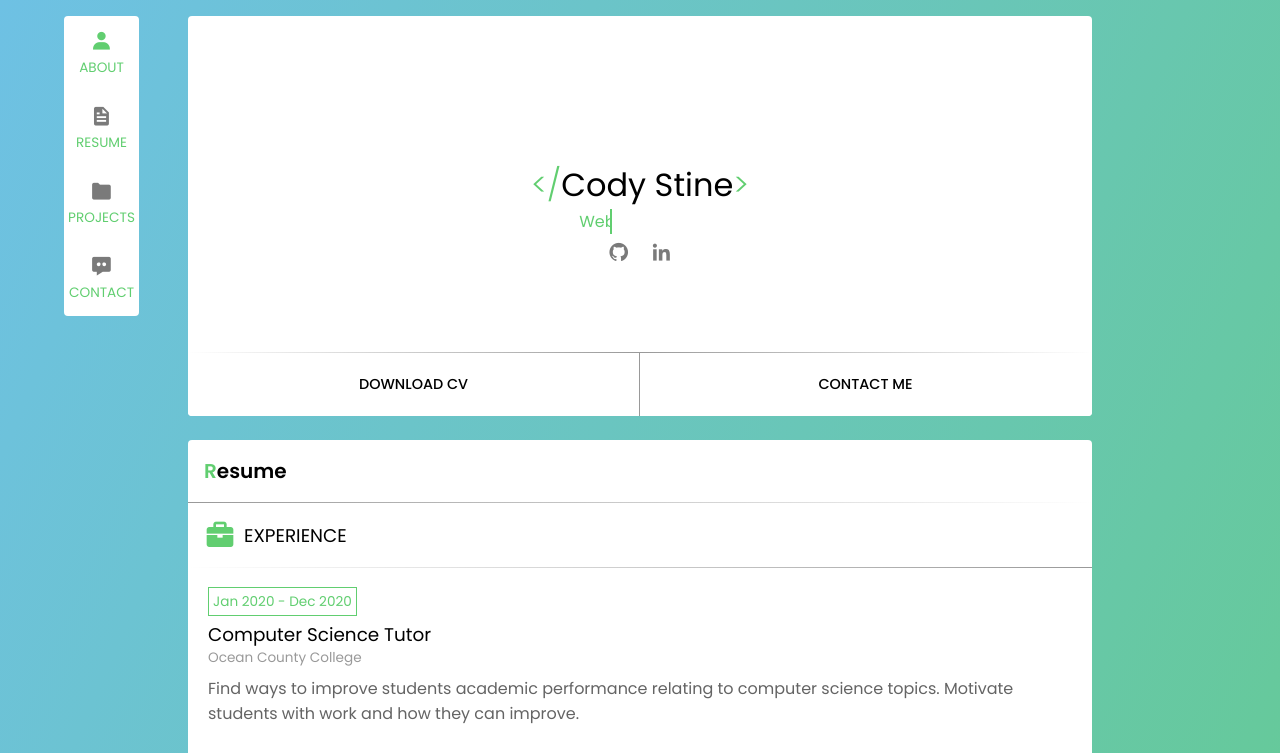
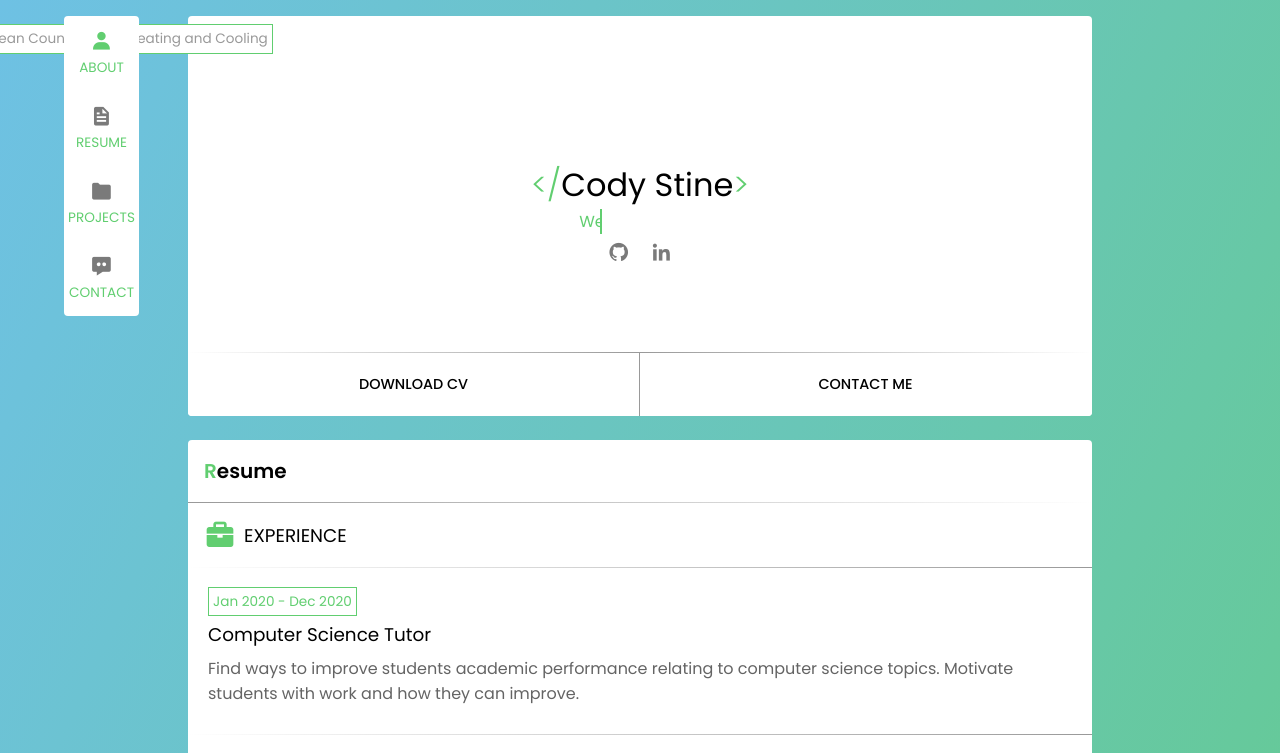
Before and after one commit to CydoEntis/personal-portfolio, a React (Create React App) app: page / in a window 1280 px wide. Shown: the top 753 px of the page. Built offline with nearby package versions, Linux system fonts and the light colour scheme.

Commit message:
Added all hover effects to links

```diff
--- a/src/components/Nav/NavItem.module.scss
+++ b/src/components/Nav/NavItem.module.scss
@@ -13,6 +13,8 @@
 	border-top: none;
 	border-left: none;
 	border-bottom: none;
+	cursor: pointer;
+	transition: all 300ms ease-in-out;
 
 	&:last-child {
 		border-right: none;
@@ -21,6 +23,13 @@
 	&--text {
 		font-size: 0.85rem;
 		text-transform: uppercase;
+	}
+
+	&:hover {
+		i {
+			transition: all 300ms ease-in-out;
+			color: var(--color-accent);
+		}
 	}
 }
 
--- a/src/components/Sections/Contact/Contact.module.scss
+++ b/src/components/Sections/Contact/Contact.module.scss
@@ -46,6 +46,14 @@
 			font-size: 1.25rem;
 			color: var(--color-primary);
 		}
+
+		&:hover {
+			color: var(--color-accent);
+
+			i {
+				color: var(--color-accent);
+			}
+		}
 	}
 }
 
--- a/src/components/Sections/Projects/ProjectCard.module.scss
+++ b/src/components/Sections/Projects/ProjectCard.module.scss
@@ -1,4 +1,5 @@
 .project {
+	position: relative;
 	padding: 1rem;
 	border-width: 1px;
 	border-style: solid;
@@ -17,7 +18,13 @@
 }
 
 h3 {
+	position: absolute;
+	top: 3%;
+	left: -2%;
 	text-align: center;
+	background: var(--color-background);
+	border: 1px solid var(--color-accent);
+	padding: 0.25rem;
 }
 
 .project-links {
--- a/src/components/UI/Links/Link.module.scss
+++ b/src/components/UI/Links/Link.module.scss
@@ -6,4 +6,15 @@
 	// i {
 	// 	color: var(--color-links);
 	// }
+	&:hover {
+		i {
+			transition: all 300ms ease-in-out;
+
+			color: var(--color-accent);
+		}
+
+		a {
+			color: red;
+		}
+	}
 }
```
